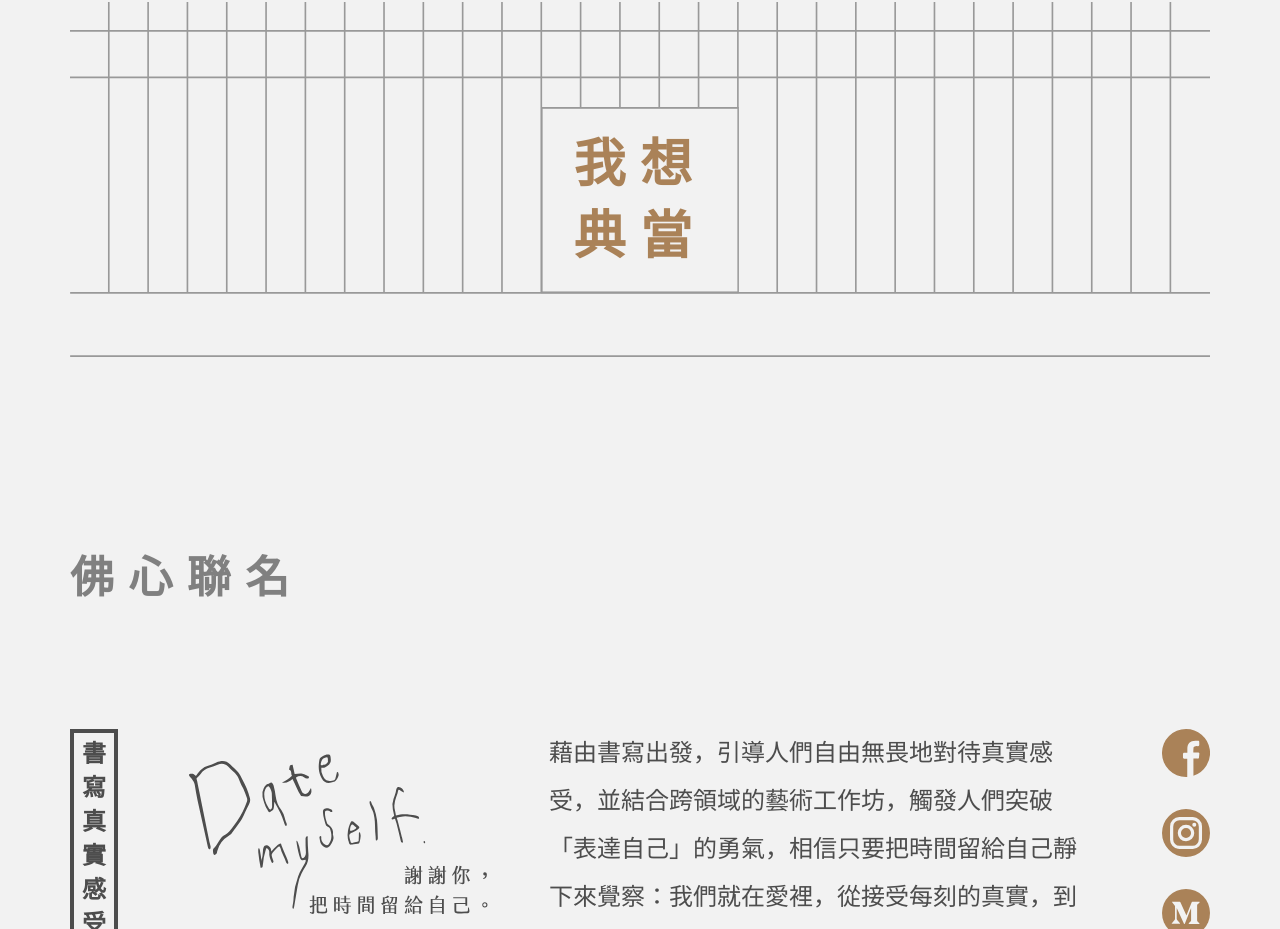
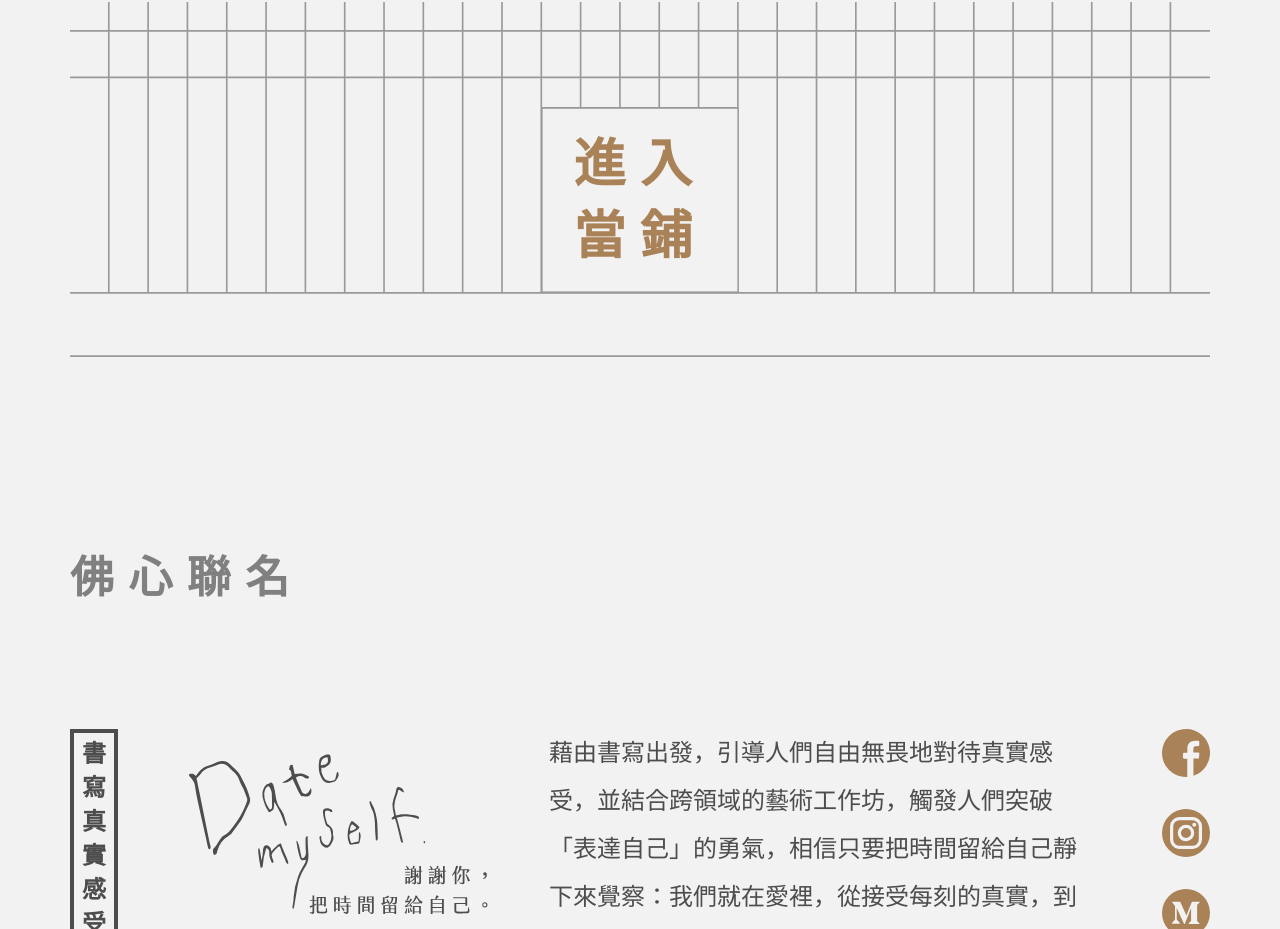
Before and after one commit to bellywhitestudio/wangpawnshop, a website: page index.html in a window 1280 px wide. Shown: the part 1899-2828 px from the top of the page. Drawn offline with nearby package versions, Linux system fonts and the light colour scheme; no server answers.

Commit message:
update words

```diff
--- a/index.html
+++ b/index.html
@@ -88,7 +88,7 @@
                             </g>
                         </svg>
                         <div class="text">
-                            <h2>我想<br/>典當</h2>
+                            <h2>進入<br/>當鋪</h2>
                         </div>
                     </a>
                 </div>
```
